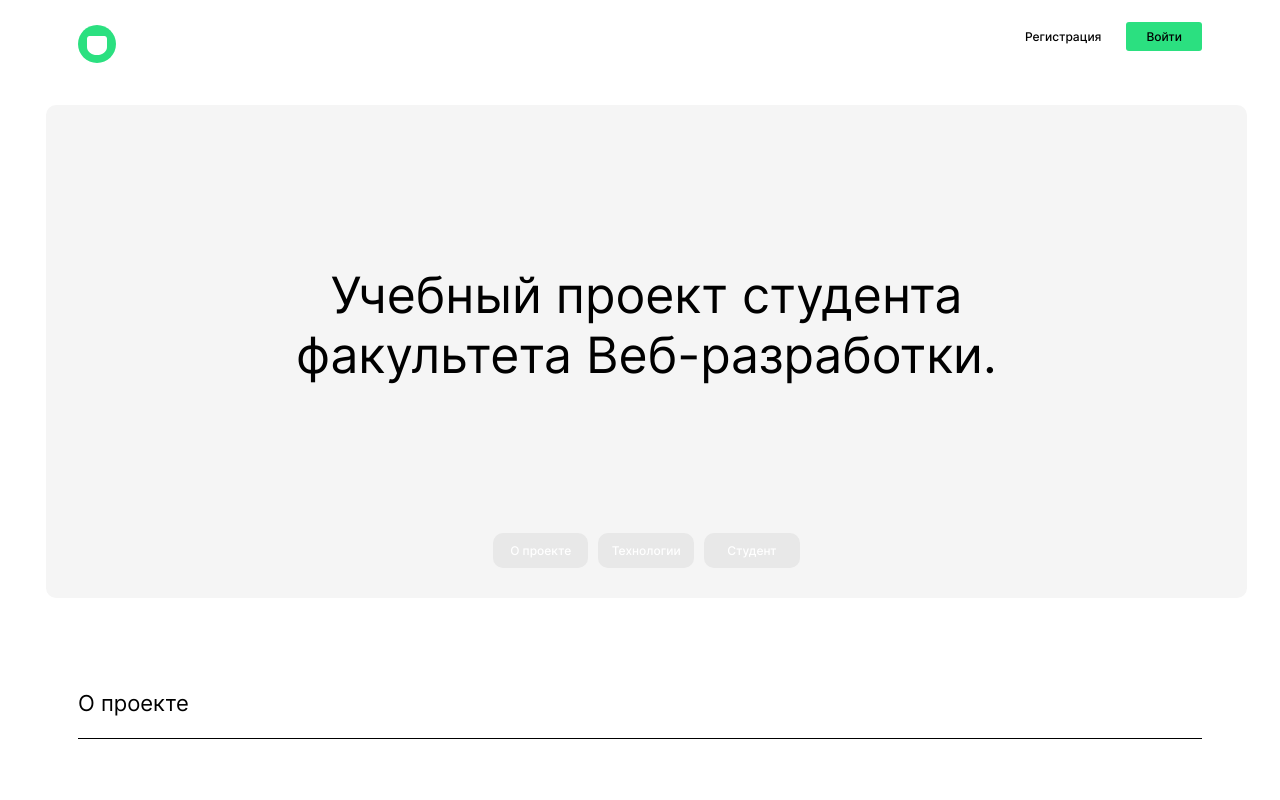
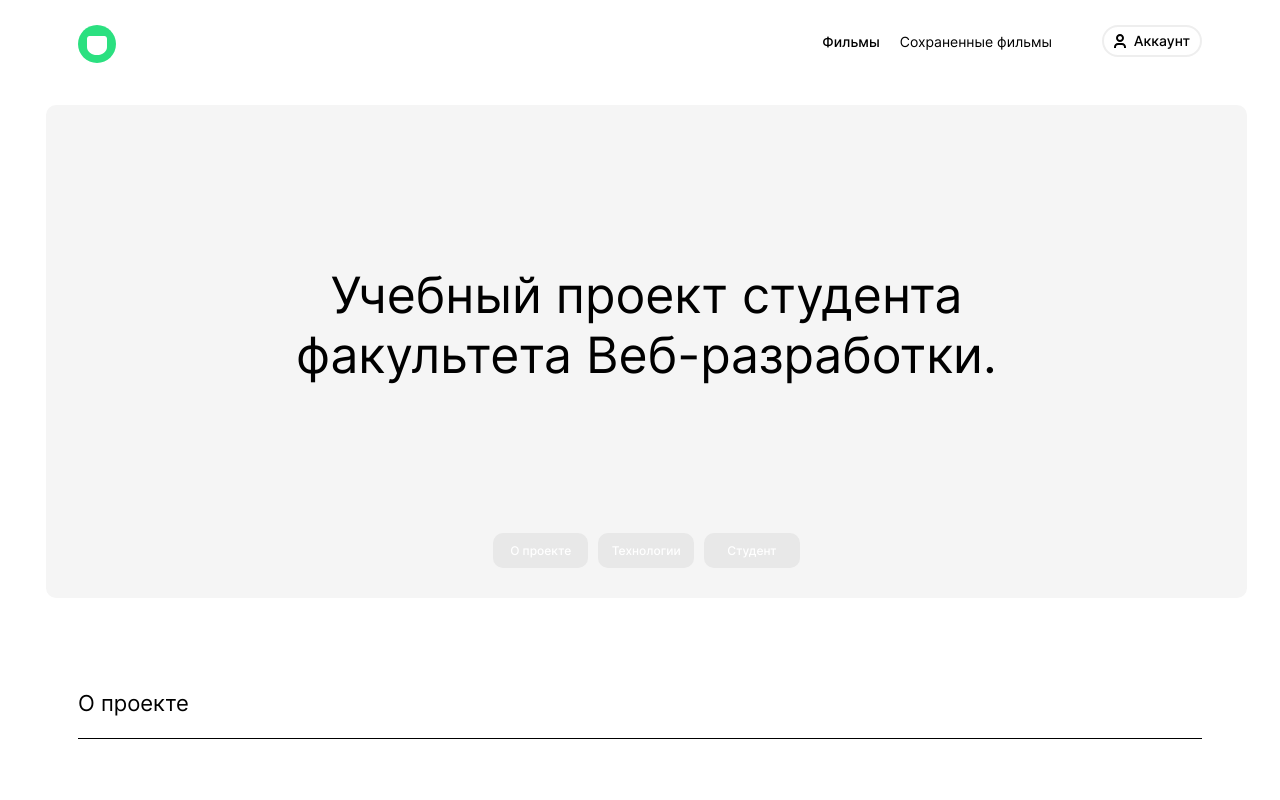
Before and after one commit to AgeNtX477/movies-explorer-frontend, a React (Create React App) app: page / in a window 1280 px wide. Shown: the top 800 px of the page. Built offline with nearby package versions, Linux system fonts and the light colour scheme; no server answers; the HTML template or start-up script is replaced by a standard one.

Commit message:
fixed: 404, return visit, comments

```diff
--- a/src/components/App/App.jsx
+++ b/src/components/App/App.jsx
@@ -20,7 +20,7 @@ function App () {
   const history = useHistory()
   const location = useLocation()
   const [isLoading, setIsLoading] = useState(false)
-  const [isLoggedIn, setIsLoggedIn] = useState(false)
+  const [isLoggedIn, setIsLoggedIn] = useState(true)
   const [movies, setMovies] = useState([])
   const [savedMovies, setSavedMovies] = useState([])
   const [movieApi, setMovieApi] = useState([])
@@ -120,7 +120,7 @@ function App () {
   }
 
   useEffect(() => {
-    // проверим токен при посещении сайта, если есть то redirect to /movies
+    // проверим токен при повторном посещении сайта
     const jwt = localStorage.getItem('jwt')
     if (jwt) {
       authApi
@@ -128,9 +128,9 @@ function App () {
         .then(res => {
           setIsLoggedIn(true)
           setCurrentUser({ ...res })
-          history.push('/movies')
         })
         .catch(err => {
+          setIsLoggedIn(false)
           if (err.status === 400) {
             console.log('400 — Токен не передан или передан не в том формате')
           } else if (err.status === 401) {
--- a/src/components/Header/Navigation/Navigation.css
+++ b/src/components/Header/Navigation/Navigation.css
@@ -4,7 +4,6 @@
   display: flex;
   justify-content: space-between;
   padding: 17px 70px 0 70px;
-  /* position: relative; */
 }
 
 .Navigation__logo {
@@ -107,10 +106,6 @@
   margin-top: 418px;
   padding-bottom: 90px;
 }
-
-/* .Navigation__profile-logo1 {
-
-} */
 
 .Navigation__profile-logo2 {
   position: absolute;
--- a/src/components/MoviesCardList/MoviesCardList.jsx
+++ b/src/components/MoviesCardList/MoviesCardList.jsx
@@ -13,7 +13,7 @@ function MoviesCardList ({ isLoading, ...props }) {
     }
   })
 
-  const [addMoreMovie, setAddMoreMovies] = useState(() => {
+  const [addMoreMovie] = useState(() => {
     const width = window.innerWidth
     if (width > 500) {
       return 6
@@ -74,5 +74,3 @@ function MoviesCardList ({ isLoading, ...props }) {
 }
 
 export default MoviesCardList
-
-/* key={props.isSavedMovies ? movie.movieId : movie.id} */
```
